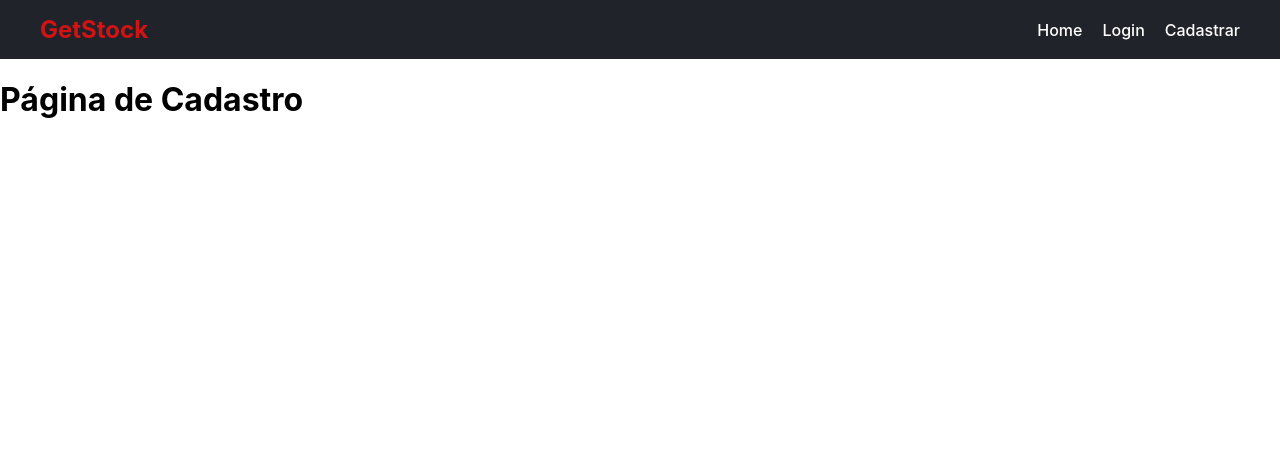
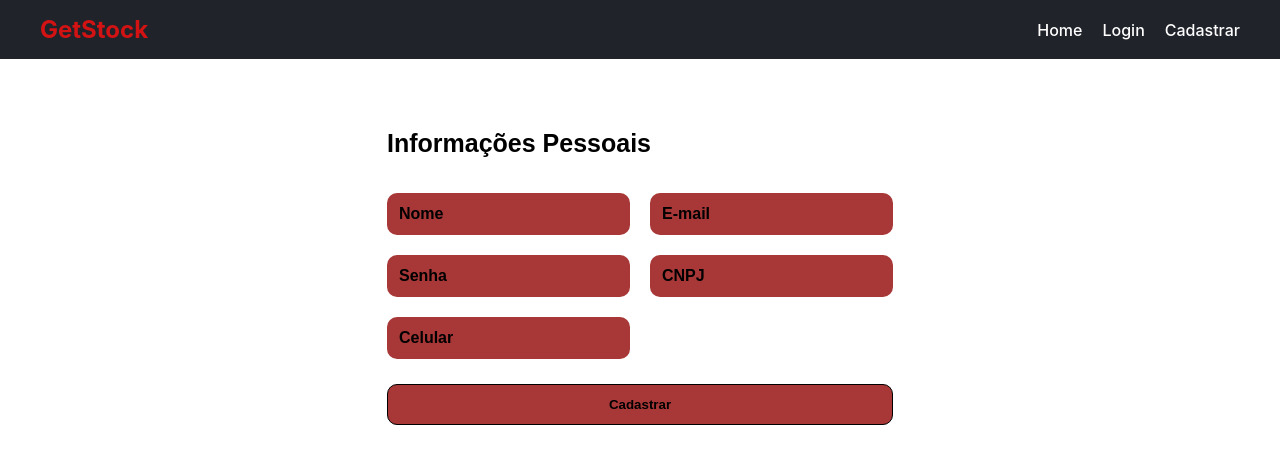
Before and after one commit to marceloaugustorm/Projeto_Get_Stock, a React (Create React App) app in the folder frontend/: page /cadastro in a window 1280 px wide. Shown: the top 464 px of the page. Built offline with nearby package versions, Linux system fonts and the light colour scheme.

Commit message:
Realizando o cadastro do user com front

```diff
--- a/frontend/src/pages/Cadastrar/cadastrar.css
+++ b/frontend/src/pages/Cadastrar/cadastrar.css
@@ -0,0 +1,57 @@
+.container {
+  display: flex;
+  justify-content: center;  /* centraliza horizontalmente */
+  align-items: center;      /* centraliza verticalmente */
+  height: 50vh;            /* ocupa a tela toda */
+
+}
+
+
+#cadastro_form h2{
+    font-family: Arial, Helvetica, sans-serif;
+    font-size: 25px;
+    text-align: left;
+    padding: 15px 0;
+}
+
+
+#cadastro_form .grupo{
+    display: grid;
+    grid-template-columns: 1fr 1fr;
+    gap: 20px;
+    margin-bottom: 25px;
+
+}
+
+#cadastro_form input {
+  padding: 12px;
+  background-color: #a83737;
+  border: none;
+  border-radius: 10px;
+  font-weight: bold;
+  font-size: 16Px;
+  color: #000;
+  max-width: 450px;
+  font-family: Arial, Helvetica, sans-serif
+}
+
+#cadastro_form input::placeholder {
+  color: #000;
+}
+
+
+#cadastro_form button{
+    grid-column: 1 / -1;
+  width: 100%;
+  padding: 12px;
+  background-color: #a83737;
+  border: 1px solid #000;
+  border-radius: 10px;
+  font-weight: bold;
+  cursor: pointer;
+}
+
+#cadastro_form button:hover {
+    filter: brightness(1.1);
+    transform: translateY(-2px);
+}
--- a/frontend/src/pages/Cadastrar/cadastrar.js
+++ b/frontend/src/pages/Cadastrar/cadastrar.js
@@ -1,5 +1,65 @@
+import "./cadastrar.css";
+import { useState } from "react";
+import { useNavigate } from "react-router-dom";
+
 function Cadastro() {
-  return <h1>Página de Cadastro</h1>;
+  const navigate = useNavigate();
+
+  const [formData, setFormData] = useState({
+    name: "",
+    email: "",
+    password: "",
+    cnpj: "",
+    celular: "",
+  });
+
+  const handleChange = (e) => {
+    setFormData({...formData, [e.target.name]: e.target.value});
+  };
+
+  const handleSubmit = async (e) => {
+    e.preventDefault();
+    console.log("Enviando dados:", formData);
+
+    try{
+      const response = await fetch('http://localhost:5000/user', {
+        method: "POST",
+        headers: {"Content-Type": "application/json"},
+        body: JSON.stringify(formData),
+      });
+
+      if(response.ok){
+        alert("Usuário cadastrado com sucesso!");
+        navigate("/cod");
+      } else{
+        alert("Erro ao cadastrar usuário!");
+      }
+    } catch (error){
+      console.error("Erro na requisição:", error)
+      alert("Falha na comunicação com o servidor.")
+    }
+
+  };
+
+  return (
+    <div className="container">
+      <form id="cadastro_form" onSubmit={handleSubmit}>
+      <h2>Informações Pessoais</h2>
+      <div className="grupo">
+        <input name="name" placeholder="Nome" value={formData.name} onChange={handleChange}/>
+        <input name="email" placeholder="E-mail" value={formData.email} onChange={handleChange}/>
+        <input name="password" placeholder="Senha" value={formData.password} onChange={handleChange}/>
+        <input name="cnpj" placeholder="CNPJ" value={formData.cnpj} onChange={handleChange}/>
+        <input name="celular" placeholder="Celular" value={formData.celular} onChange={handleChange}/>
+      </div>
+      <button type="submit">Cadastrar</button>
+
+      </form>
+
+
+    </div>
+
+  );
 }
 
 export default Cadastro;
```
